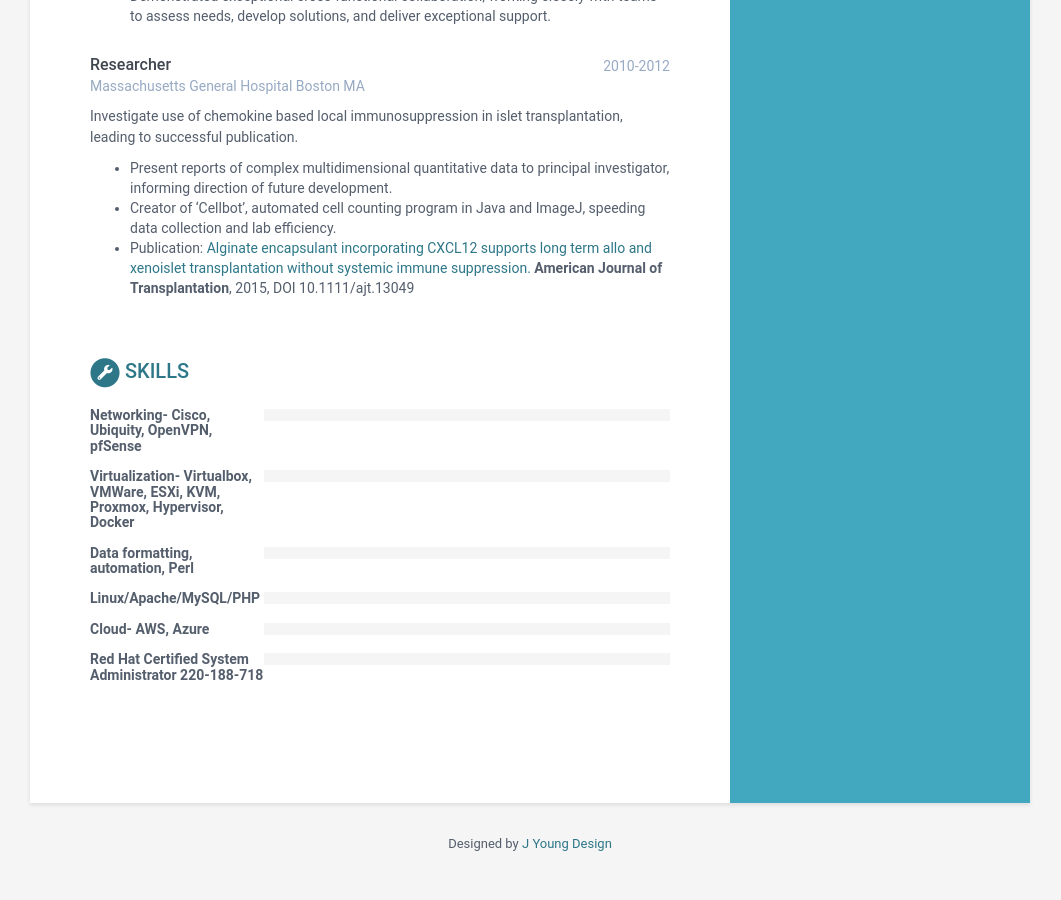
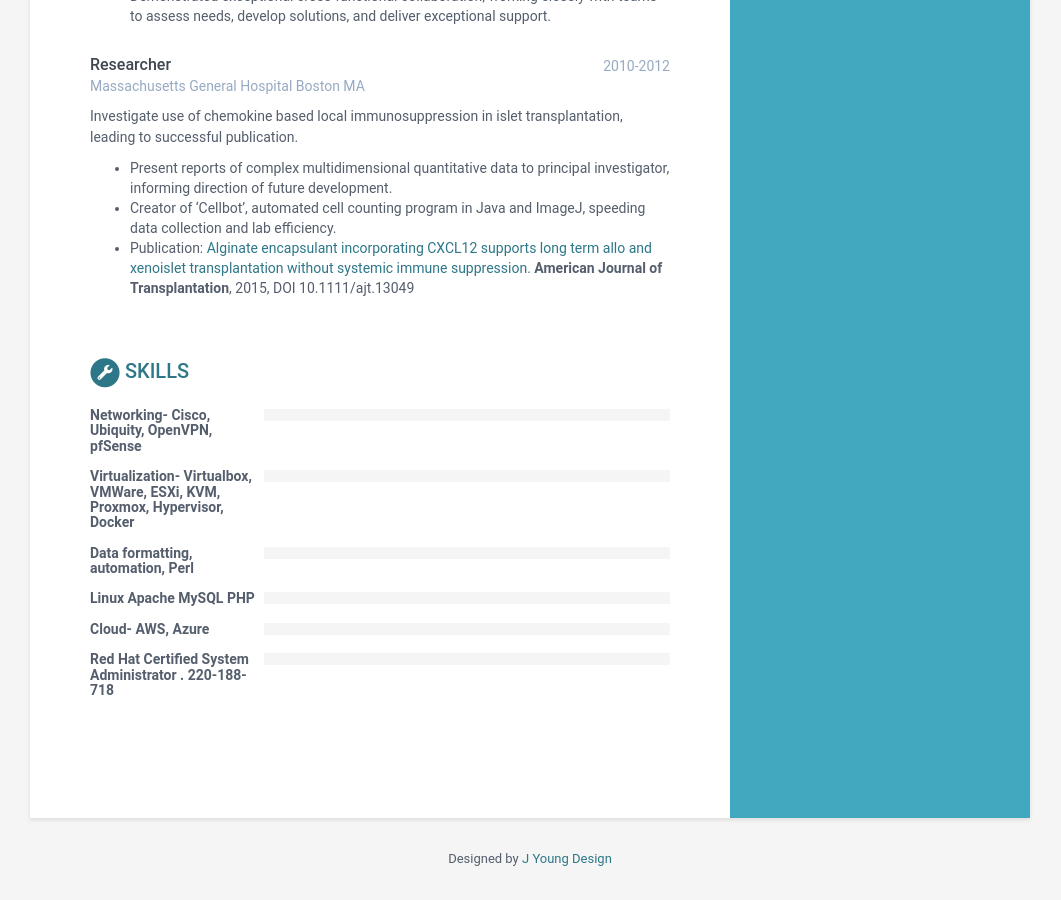
Before and after one commit to iterating/cv-fitness, a Jekyll site: the page built from index.html, in a window 1280 px wide and 900 px high, scrolled down 1675 px. Shown: the whole window, without its empty margins (110-1171 px from the left). Built offline with Jekyll 4.4.1, drawn with Linux system fonts in a browser that asks for light colours.

Commit message:
Resourceful and Adaptable Tech Professional

```diff
--- a/_data/data.yml
+++ b/_data/data.yml
@@ -125,11 +125,11 @@ skills:
 
       - name: Data formatting, automation, Perl
 
-      - name: Linux/Apache/MySQL/PHP
+      - name: Linux Apache MySQL PHP
 
       - name: Cloud- AWS, Azure
 
-      - name: Red Hat Certified System Administrator             220-188-718
+      - name: Red Hat Certified System Administrator       .      220-188-718
 
 footer: >
     Designed by <a href="http://jonathanyoungdesign.wordpress.com" target="_blank" rel="nofollow">J Young Design</a>
```
